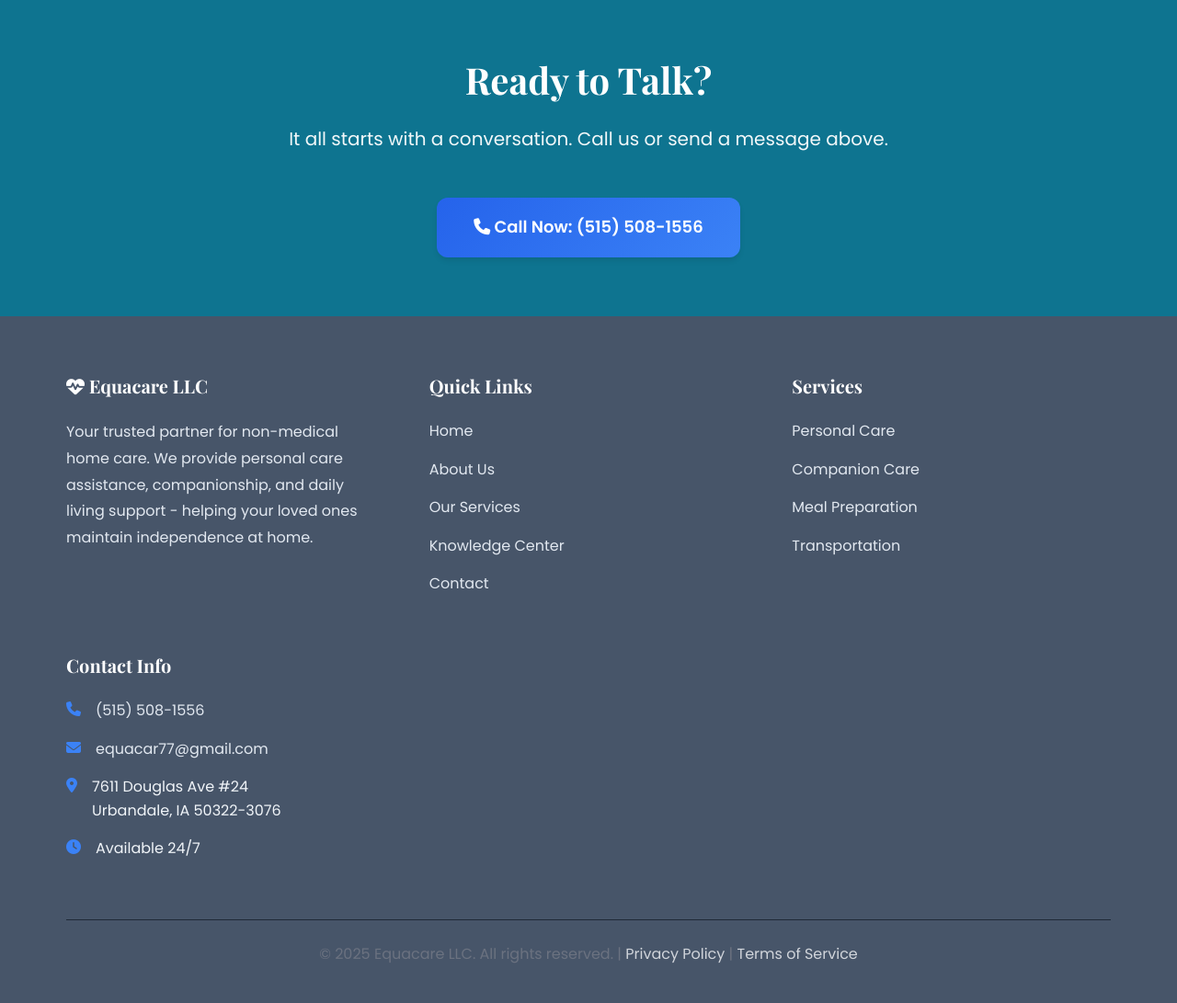
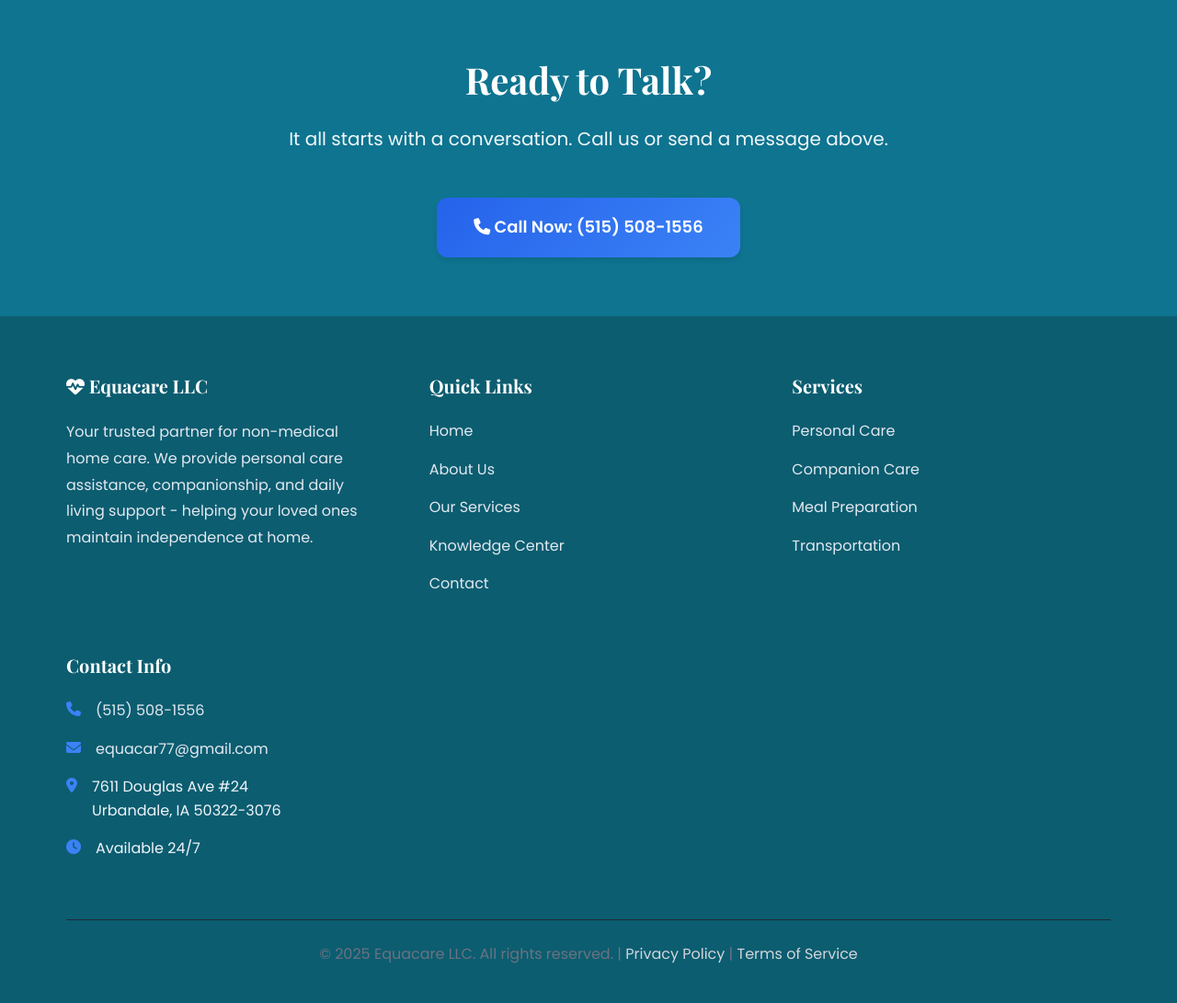
Before and after one commit to theequacare/equacare, a Django app: page / in a window 1280 px wide. Shown: the part 3559-4650 px from the top of the page at 92% size. Run offline with Django 4.2, Linux system fonts and the light colour scheme; data that the repository does not hold is empty.

Commit message:
Update footer color to match professional teal theme

```diff
--- a/static/css/style.css
+++ b/static/css/style.css
@@ -719,7 +719,7 @@
    =================================== */
 
 .footer {
-    background: #475569;
+    background: #0c5d70;
     color: #f1f5f9;
     padding: var(--spacing-2xl) 0 var(--spacing-md);
 }
```
